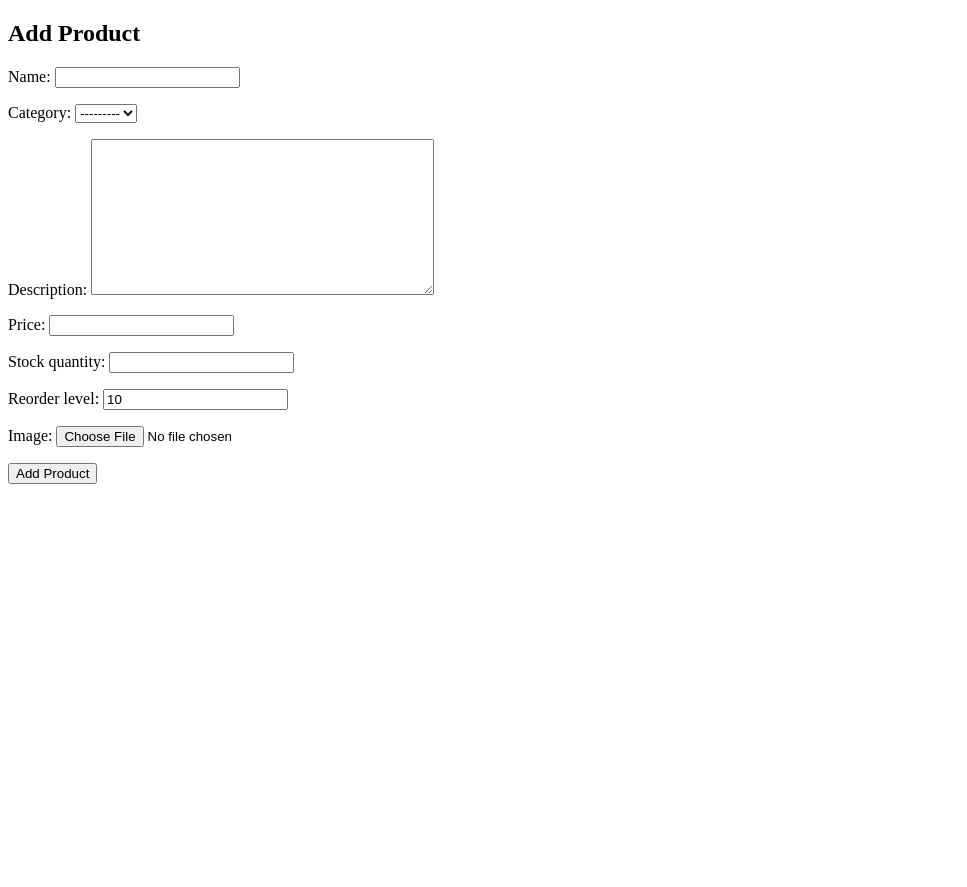
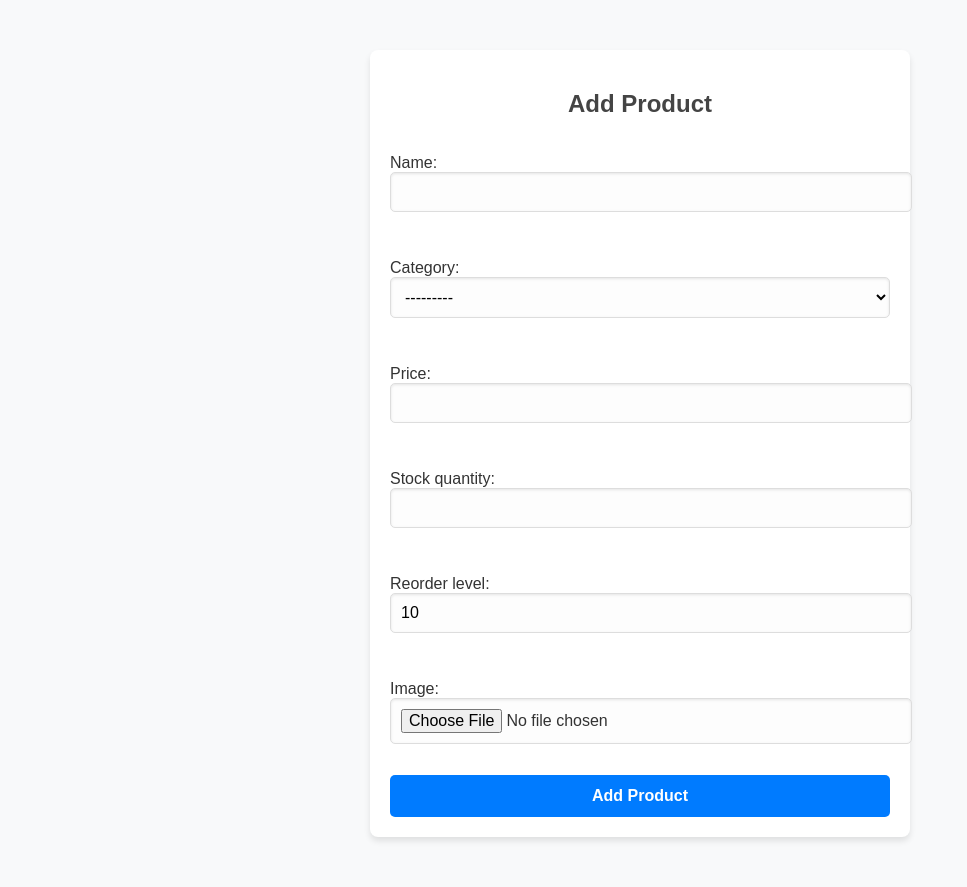
Before and after one commit to imrysn/Inventory_System, a Django app: page /add/ in a window 1280 px wide. Shown: the whole page, without its empty margins (0-967 px from the left). Before the commit the page ends 484 px from the top, so only its background shows below. Run offline with Django 5.2, Linux system fonts and the light colour scheme; data that the repository does not hold is empty.

Commit message:
GUI update

```diff
--- a/inventory/forms.py
+++ b/inventory/forms.py
@@ -4,4 +4,4 @@ from .models import Product
 class ProductForm(forms.ModelForm):
     class Meta:
         model = Product
-        fields = ['name', 'category', 'description', 'price', 'stock_quantity', 'reorder_level', 'image']
+        fields = ['name', 'category', 'price', 'stock_quantity', 'reorder_level', 'image']
--- a/inventory/models.py
+++ b/inventory/models.py
@@ -25,7 +25,6 @@ class Product(models.Model):
     reorder_level = models.PositiveIntegerField(default=10)
     last_updated = models.DateTimeField(auto_now=True)
     image = models.ImageField(upload_to='product_images/', default='default.jpg')
-    description = models.TextField(blank=True, null=True)  # New field for product description
 
     @property
     def image_url(self):
--- /dev/null
+++ b/inventory/static/add_product.css
@@ -0,0 +1,87 @@
+body {
+    font-family: Arial, sans-serif;
+    margin: 0;
+    padding: 0;
+    background-color: #f8f9fa;
+    color: #333;
+}
+
+section {
+    max-width: 500px;
+    margin: 50px auto;
+    padding: 20px;
+    background: #ffffff;
+    border-radius: 8px;
+    box-shadow: 0 4px 6px rgba(0, 0, 0, 0.1);
+}
+
+h1 {
+    font-size: 24px;
+    margin-bottom: 20px;
+    color: #444;
+    text-align: center;
+}
+
+form {
+    display: flex;
+    flex-direction: column;
+    gap: 15px;
+}
+
+form input,
+form select,
+form textarea {
+    width: 100%;
+    padding: 10px;
+    font-size: 16px;
+    border: 1px solid #ddd;
+    border-radius: 5px;
+    background: #fdfdfd;
+    box-shadow: inset 0 1px 3px rgba(0, 0, 0, 0.1);
+}
+
+form input:focus,
+form select:focus,
+form textarea:focus {
+    border-color: #007bff;
+    outline: none;
+    box-shadow: 0 0 5px rgba(0, 123, 255, 0.5);
+}
+
+button {
+    padding: 12px 20px;
+    font-size: 16px;
+    font-weight: bold;
+    background: #007bff;
+    color: white;
+    border: none;
+    border-radius: 5px;
+    cursor: pointer;
+    transition: background-color 0.3s ease, transform 0.2s ease;
+}
+
+button:hover {
+    background-color: #0056b3;
+    transform: translateY(-2px);
+}
+
+button:active {
+    background-color: #003f7f;
+    transform: translateY(0);
+}
+
+/* Responsive Design */
+@media (max-width: 768px) {
+    section {
+        margin: 20px;
+        padding: 15px;
+    }
+
+    h1 {
+        font-size: 20px;
+    }
+
+    button {
+        font-size: 14px;
+    }
+}
--- a/inventory/templates/UI/add_product.html
+++ b/inventory/templates/UI/add_product.html
@@ -1,9 +1,11 @@
+{% load static %}
 <!DOCTYPE html>
 <html lang="en">
 <head>
     <meta charset="UTF-8">
     <meta name="viewport" content="width=device-width, initial-scale=1.0">
     <title>Document</title>
+    <link rel="stylesheet" href="{% static 'add_product.css' %}">
 </head>
 <body>
     <section>
@@ -14,6 +16,5 @@
             <button type="submit">Add Product</button>
         </form>
     </section>
-
 </body>
 </html>
--- a/inventory/views.py
+++ b/inventory/views.py
@@ -99,7 +99,7 @@ def add_product(request):
         form = ProductForm(request.POST, request.FILES)
         if form.is_valid():
             form.save()
-            return redirect('product_list')  # Redirect to product list view
+            return redirect('home')
     else:
         form = ProductForm()
     return render(request, 'UI/add_product.html', {'form': form})
@@ -111,7 +111,7 @@ def edit_product(request, product_id):
         form = ProductForm(request.POST, request.FILES, instance=product)
         if form.is_valid():
             form.save()
-            return redirect('home')  # Redirect to product list view
+            return redirect('home')
     else:
         form = ProductForm(instance=product)
     return render(request, 'UI/edit_product.html', {'form': form, 'product': product})
@@ -120,4 +120,4 @@ def edit_product(request, product_id):
 def delete_product(request, product_id):
     product = get_object_or_404(Product, id=product_id)
     product.delete()
-    return redirect('home')  # Redirect to product list view
+    return redirect('home')
```
Also changed, not shown: inventory/static/edit_product.css (added, +87 -0 lines), inventory/static/home.css (+37 -8 lines), inventory/templates/UI/edit_product.html (+12 -0 lines), inventory/templates/UI/home.html (+5 -2 lines), inventory/migrations/0006_remove_product_description.py (added).
